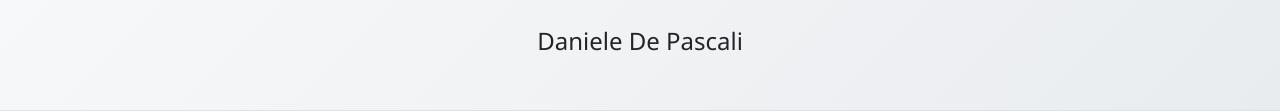
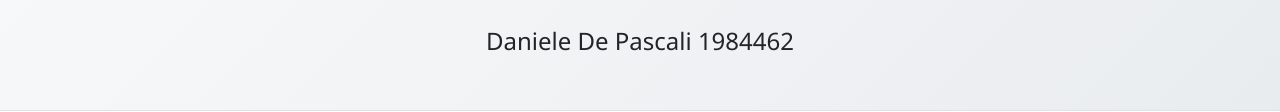
Before and after one commit to danieledps/hmw-statistic, a plain HTML site: page index.html in a window 1280 px wide. Shown: the part 210-322 px from the top of the page. Drawn offline with nearby package versions, Linux system fonts and the light colour scheme.

Commit message:
first homework 11

```diff
--- a/index.html
+++ b/index.html
@@ -42,7 +42,7 @@
             <div class="row align-items-center">
                 <div class="col-lg-10 mx-auto text-center">
                     <h1 class="display-2 fw-bold mb-4 gradient-text">Statistics Homeworks</h1>
-                    <p class="lead text-dark fs-4 mb-0">Daniele De Pascali</p>
+                    <p class="lead text-dark fs-4 mb-0">Daniele De Pascali 1984462</p>
                 </div>
             </div>
         </div>
```
Also changed, not shown: posts/post1.html (+1 -1 lines).
